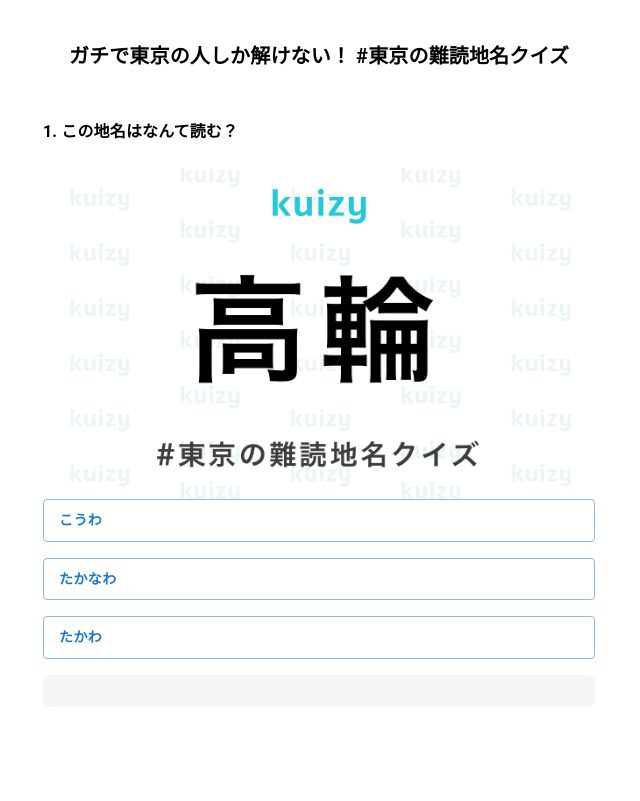
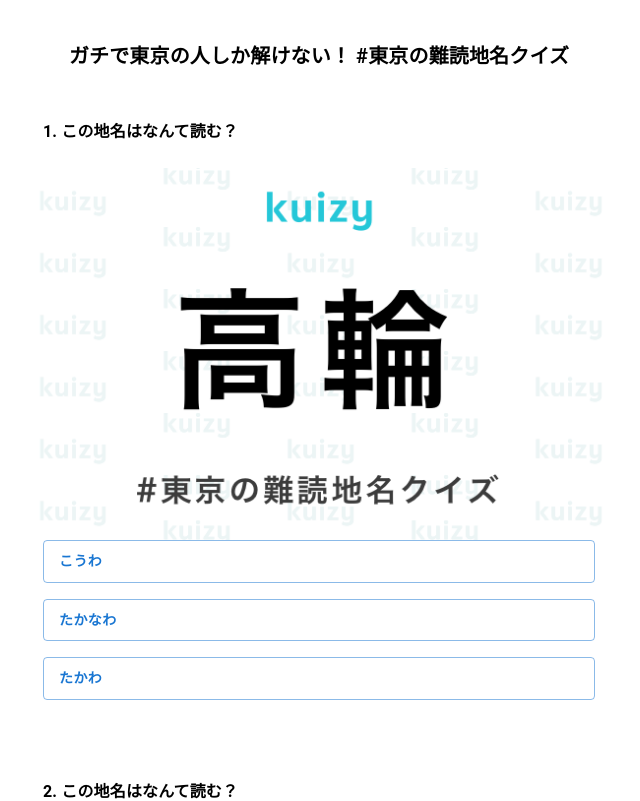
Before and after one commit to MayuNA-mayuna/quizy-with-react, a Next.js app: page / in a window 1280 px wide. Shown: the top 801 px of the page, without its empty margins (321-961 px from the left). Built offline with nearby package versions, Linux system fonts and the light colour scheme.

Commit message:
create Quiz component

```diff
--- a/pages/index.js
+++ b/pages/index.js
@@ -1,43 +1,8 @@
 import data from "../src/data"
-import { Box, Button, Container, Typography } from "@mui/material"
-import Image from "next/image"
-import { useState } from "react"
+import { Box, Container, Typography } from "@mui/material"
+import Quiz from '/src/components/quiz'
 
 const Home = () => {
-  const [answerIsShown, setAnswerIsShown] = useState(false)
-  const [isRightAnswer, setIsRightAnswer] = useState(false)
-
-  const defaultButtonStyle = [
-    { variant: 'outlined', color: 'primary' },
-    { variant: 'outlined', color: 'primary' },
-    { variant: 'outlined', color: 'primary' },
-  ]
-  const [buttonStyle, setButtonStyle] = useState(defaultButtonStyle)
-
-  const id = data[0].id
-  const choices = data[0].choices
-  const answer = data[0].answer
-
-  const judgeAnswer = (choiceIndex) => {
-    if (answerIsShown) return
-    setAnswerIsShown(true)
-    setButtonStyleFromAnswer(choiceIndex)
-    if (choiceIndex === answer) {
-      console.log('Right Answer!')
-      setIsRightAnswer(true)
-    }
-  }
-
-  const setButtonStyleFromAnswer = (choiceIndex) => {
-    const buttonStyle = defaultButtonStyle
-    const buttonStyleUpdated = buttonStyle.map((style, index) => {
-      if (index === answer) return { variant: 'contained', color: 'primary' }
-      if (index === answer || choiceIndex === index) return { variant: 'contained', color: 'secondary' }
-      return style
-    })
-    setButtonStyle(buttonStyleUpdated)
-  }
-
   return (
     <>
       <Container maxWidth="sm">
@@ -46,53 +11,9 @@ const Home = () => {
             ガチで東京の人しか解けない！ #東京の難読地名クイズ
           </Typography>
         </Box>
-        <Box sx={{mb: 5}}>
-          <Typography fontWeight="bold">
-            { id }. この地名はなんて読む？
-          </Typography>
-          <Box sx={{
-            mt: 3,
-            display: "flex",
-            justifyContent: "center"
-          }}>
-            <Image src="/img/kuizy01.png" width="620" height="372" />
-          </Box>
-          <Box sx={{width: '100%'}}>
-            {choices.map((choice, index) => {
-              return (
-                <Box sx={{width: '100%', mb: 2}}>
-                  <Button
-                    variant={buttonStyle[index].variant}
-                    fullWidth={true}
-                    color={buttonStyle[index].color}
-                    sx={{
-                      justifyContent: 'start',
-                      py: 1,
-                      fontWeight: 'bold',
-                    }}
-                    onClick={() => judgeAnswer(index)}
-                  >
-                    {choice}
-                  </Button>
-                </Box>
-              )
-            })}
-            <Box borderRadius={2} p={2} sx={{backgroundColor: '#f5f5f5'}}>
-              {Boolean(answerIsShown && isRightAnswer)
-                &&
-                <Box>
-                  <Typography sx={{ fontWeight: 'bold', borderBottom: '3px solid #1976d2', display: 'block', width: 'fit-content', mb: 2 }}>正解！</Typography>
-                  <Typography>正解は「{ choices[answer] }」です！</Typography>
-                </Box>}
-              {Boolean(answerIsShown && !isRightAnswer)
-                &&
-                <Box>
-                  <Typography sx={{ fontWeight: 'bold', borderBottom: '3px solid #9c27b0', display: 'block', width: 'fit-content', mb: 2 }}>不正解！</Typography>
-                  <Typography>正解は「{ choices[answer] }」です！</Typography>
-                </Box>}
-            </Box>
-          </Box>
-        </Box>
+        {data.map((datum) => {
+          return <Quiz datum={datum} />
+        })}
       </Container>
     </>
   )
--- /dev/null
+++ b/src/components/quiz/index.js
@@ -0,0 +1,90 @@
+import { Box, Button, Typography } from "@mui/material"
+import { useState } from "react"
+
+const Quiz = ({datum}) => {
+  const [answerIsShown, setAnswerIsShown] = useState(false)
+  const [isRightAnswer, setIsRightAnswer] = useState(false)
+
+  const defaultButtonStyle = [
+    { variant: 'outlined', color: 'primary' },
+    { variant: 'outlined', color: 'primary' },
+    { variant: 'outlined', color: 'primary' },
+  ]
+  const [buttonStyle, setButtonStyle] = useState(defaultButtonStyle)
+
+  const id = datum.id
+  const choices = datum.choices
+  const answer = datum.answer
+
+  const judgeAnswer = (choiceIndex) => {
+    if (answerIsShown) return
+    setAnswerIsShown(true)
+    setButtonStyleFromAnswer(choiceIndex)
+    if (choiceIndex === answer) {
+      console.log('Right Answer!')
+      setIsRightAnswer(true)
+    }
+  }
+
+  const setButtonStyleFromAnswer = (choiceIndex) => {
+    const buttonStyle = defaultButtonStyle
+    const buttonStyleUpdated = buttonStyle.map((style, index) => {
+      if (index === answer) return { variant: 'contained', color: 'primary' }
+      if (index === answer || choiceIndex === index) return { variant: 'contained', color: 'secondary' }
+      return style
+    })
+    setButtonStyle(buttonStyleUpdated)
+  }
+
+  return (
+    <>
+      <Box sx={{mb: 10}}>
+          <Typography fontWeight="bold">
+            { id }. この地名はなんて読む？
+          </Typography>
+          <Box sx={{
+            mt: 3,
+            display: "flex",
+            justifyContent: "center"
+          }}>
+            <img src={`/img/kuizy${("0" + id).slice(-2)}.png`} width="620" />
+          </Box>
+          <Box sx={{width: '100%'}}>
+            {choices.map((choice, index) => {
+              return (
+                <Box sx={{width: '100%', mb: 2}}>
+                  <Button
+                    variant={buttonStyle[index].variant}
+                    fullWidth={true}
+                    color={buttonStyle[index].color}
+                    sx={{
+                      justifyContent: 'start',
+                      py: 1,
+                      fontWeight: 'bold',
+                    }}
+                    onClick={() => judgeAnswer(index)}
+                  >
+                    {choice}
+                  </Button>
+                </Box>
+              )
+            })}
+            {Boolean(answerIsShown && isRightAnswer)
+              &&
+              <Box borderRadius={2} p={2} sx={{backgroundColor: '#f5f5f5'}}>
+                <Typography sx={{ fontWeight: 'bold', borderBottom: '3px solid #1976d2', display: 'block', width: 'fit-content', mb: 2 }}>正解！</Typography>
+                <Typography>正解は「{ choices[answer] }」です！</Typography>
+              </Box>}
+            {Boolean(answerIsShown && !isRightAnswer)
+              &&
+              <Box borderRadius={2} p={2} sx={{backgroundColor: '#f5f5f5'}}>
+                <Typography sx={{ fontWeight: 'bold', borderBottom: '3px solid #9c27b0', display: 'block', width: 'fit-content', mb: 2 }}>不正解！</Typography>
+                <Typography>正解は「{ choices[answer] }」です！</Typography>
+              </Box>}
+          </Box>
+        </Box>
+    </>
+  )
+}
+
+export default Quiz
```
